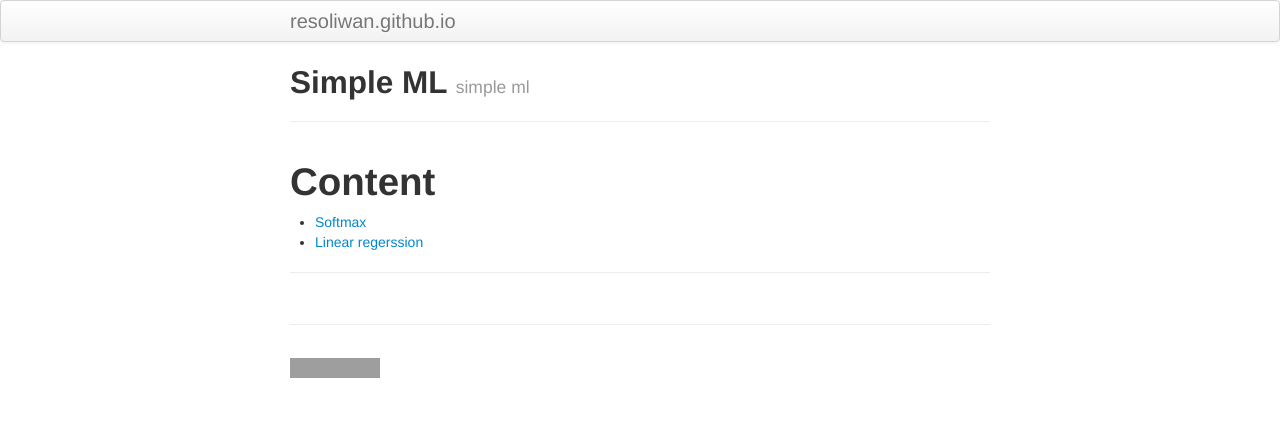
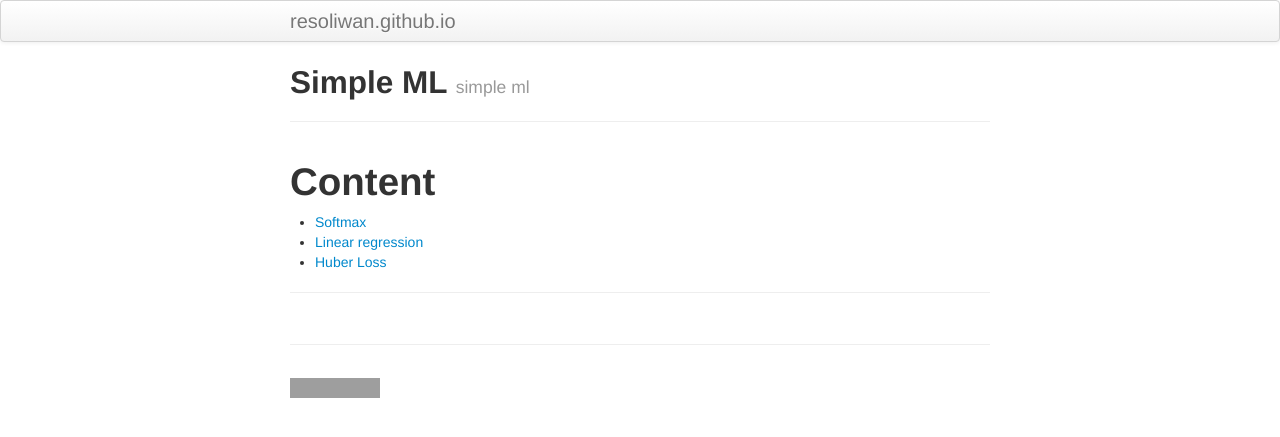
Before and after one commit to resoliwan/resoliwan.github.io, a Jekyll site: the page built from index.md, in a window 1280 px wide. Shown: the top 437 px of the page. Built offline with Jekyll 4.4.1, drawn with Linux system fonts in a browser that asks for light colours; grey boxes are pictures that could not be loaded.

Commit message:
fix index

```diff
--- a/index.md
+++ b/index.md
@@ -7,6 +7,7 @@ description: simple ml
 
 # Content
 - [Softmax](pages/softmax.html)
-- [Linear regerssion](pages/liner_regerssion.html)
+- [Linear regression](pages/liner_regression.html)
+- [Huber Loss](pages/huber_loss.html)
 
 ---
```
Also changed, not shown: pages/huber_loss.md (+1 -1 lines).
